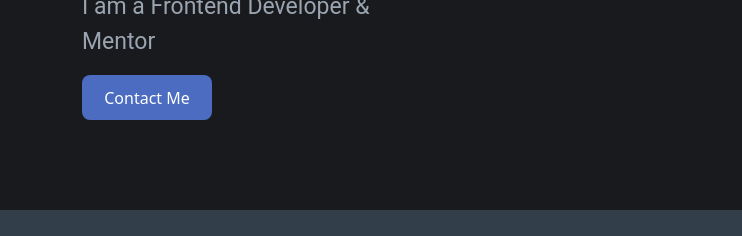
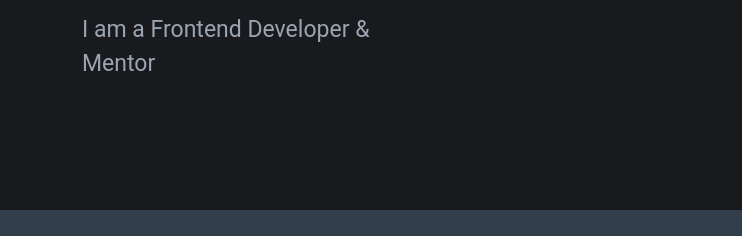
Before and after one commit to Phaniyarramsetti/My-portfolio, a plain HTML site: page index.html in a window 1280 px wide. Shown: the part 252-488 px from the top of the page, 0-742 px from the left. Drawn offline with nearby package versions, Linux system fonts and the light colour scheme.

Commit message:
adde new files

```diff
--- a/index.html
+++ b/index.html
@@ -36,14 +36,10 @@
                 <div class="col-12 col-md-7 order-2 order-md-1 d-flex flex-column justify-content-center">
                     <h1 class="Intro-heading mb-3">Hey, I am <span class="style">Phani</span></h1>
                     <p class="paragraph mb-3">I am a Frontend Developer &<br />Mentor</p>
-                    <button class="custom-button">Contact Me</button>
                 </div>
             </div>
         </div>
     </div>
-
-
-
      <div class="bg-container pt-5 pb-5">
         <div class="container">
             <div class="row">
@@ -93,8 +89,6 @@
             </div>
         </div>
     </div>
-
-
     <div class="service-container pb-5 pt-5">
         <div class="container">
             <div class="row">
@@ -126,8 +120,6 @@
             </div>
         </div>
     </div>
-
-
     <div class="projects-container pt-5 pb-5">
         <div class="container">
             <div class="row">
@@ -166,9 +158,6 @@
             </div>
         </div>
     </div>
-
-
-
     <div class="workdone-container pt-5 pb-5">
         <div class="container">
             <div class="row">
@@ -201,9 +190,6 @@
             </div>
         </div>
     </div>
-
-
-
     <div class="testimonials-bg-container pt-5 pb-5">
         <div class="container">
             <div class="row">
@@ -254,8 +240,6 @@
             </div>
         </div>
     </div>
-
-
     <div class="footer-bg-container pt-5">
         <div class="container">
             <div class="row">
--- a/style.css
+++ b/style.css
@@ -29,16 +29,8 @@
 }
 .style {
     color: #4b6cc1;
+
 }
-.custom-button{
-    color:white;
-    background-color:#4b6cc1;
-    width:130px;
-    height:45px;
-    border-width:0px;
-    border-radius:8px;
-}
-
 
 .bg-container {
     background-color: #323f4b;
@@ -96,8 +88,6 @@
     margin-top: 10px;
 }
 
-
-
 .service-container {
     background-color: #52606d;
     background-size: cover;
@@ -135,7 +125,6 @@
     font-family: "Roboto";
     font-size: 23px;
 }
-
 
 .projects-container {
     background-color: #3e4c59;
@@ -190,13 +179,10 @@
     font-weight: bold;
 }
 
-
-
 .workdone-container {
     background-image: url("https://d2clawv67efefq.cloudfront.net/ccbp-responsive-website/portfolio-work-done-bg.png");
     background-size: cover;
     height:50vh;
-
 }
 .icon {
     color:#ffffff;
@@ -217,7 +203,6 @@
     font-family: "Roboto";
     font-weight: bold;
 }
-
 
 .testimonials-bg-container {
     background-color: #1f2933;
@@ -257,7 +242,6 @@
     font-family: "Roboto";
 }
 
-
 .footer-bg-container {
     background-color: #0d2436;
     background-size: cover;
```
